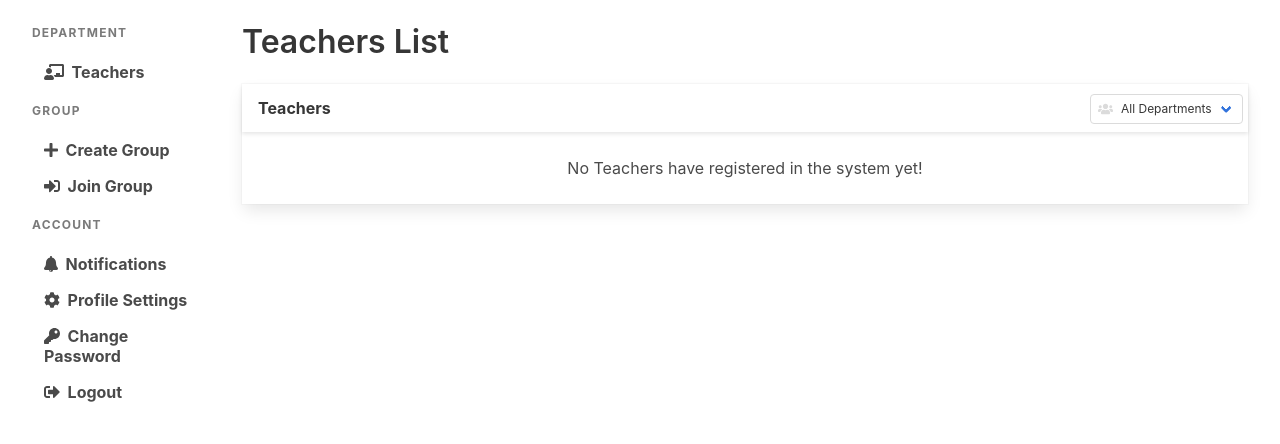
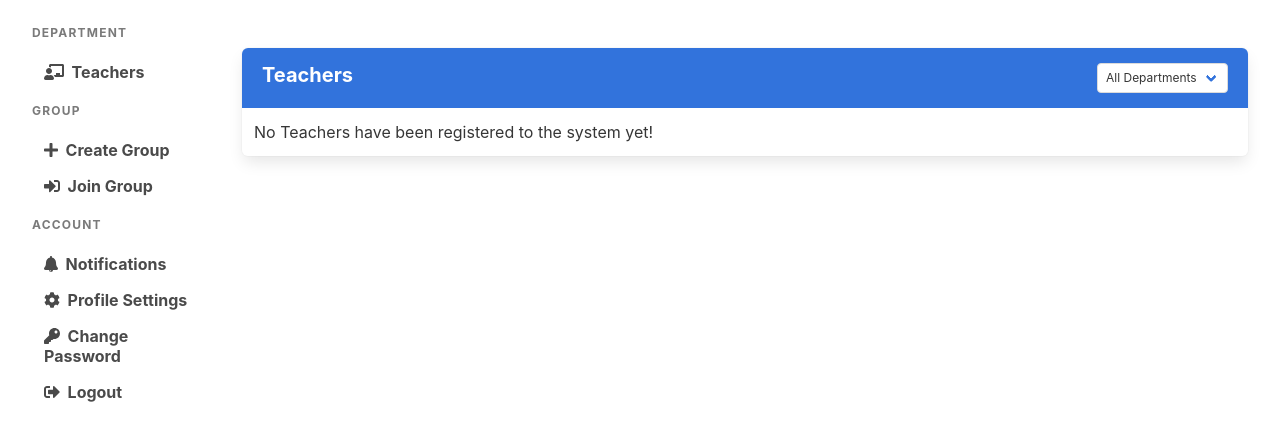
Before and after one commit to shakib609/thesis-review-system, a Django app: template templates/registration/teacher_list.html in a window 1280 px wide. Shown: the part 54-498 px from the top of the page. Run offline with Django 3.2, Linux system fonts and the light colour scheme; the template is opened without the code that fills it, so the values that code supplies are empty.

Commit message:
Updated group list and teacher list styling

```diff
--- a/templates/registration/teacher_list.html
+++ b/templates/registration/teacher_list.html
@@ -9,20 +9,15 @@
 
 
 {% block page_title %}
-    <h3 class="title">
-      Teachers List
-      {% if department_name %}({{ department_name }}){% endif %}
-    </h3>
 {% endblock page_title %}
 
 
 {% block dashboard_content %}
 
 <div class="column">
-    <div class="card is-fullwidth">
-        <header class="card-header">
-            <p class="card-header-title">Teachers</p>
-            <p class="control has-icons-left" style="margin-top: 10px; margin-right: 5px;">
+    <div class="panel is-link">
+        <p class="panel-heading is-flex" style="justify-content:space-between;">
+          <span>Teachers{% if department_name %}({{ department_name }}){% endif %}</span>
           <span class="select is-small">
               <select name="batch" id="department-select">
                   <option value="">All Departments</option>
@@ -32,15 +27,11 @@
                   <option value="PHM" {% if department_name == "PHM" %} selected{% endif %}>PHM</option>
               </select>
           </span>
-              <span class="icon is-small is-left">
-                  <i class="fas fa-users"></i>
-              </span>
         </p>
-        </header>
-        <div class="card-content">
+
         {% if teachers %}
           {% for teacher in teachers %}
-            <article class="media">
+              <article class="media panel-block" style="border-top:none; margin: 0;">
                 <figure class="media-left">
                   <a href="{% url 'registration:teacher_detail' teacher.username %}">
                     <div class="image is-64x64 bg-image" style="background-image:url({% if teacher.profile_picture %}/media/{{ teacher.profile_picture }}{% else %}{% static 'assets/avatar.jpg' %}{% endif %});">
@@ -73,9 +64,8 @@
               </article>
           {% endfor %}
         {% else %}
-            <p class="has-text-centered">No Teachers have registered in the system yet!</p>
+            <p class="panel-block has-text-centered py-3">No Teachers have been registered to the system yet!</p>
         {% endif %}
-        </div>
     </div>
 </div>
 
```
Also changed, not shown: templates/thesis/group_list.html (+59 -5 lines). Lines whose indentation alone changed are shown as unchanged.
